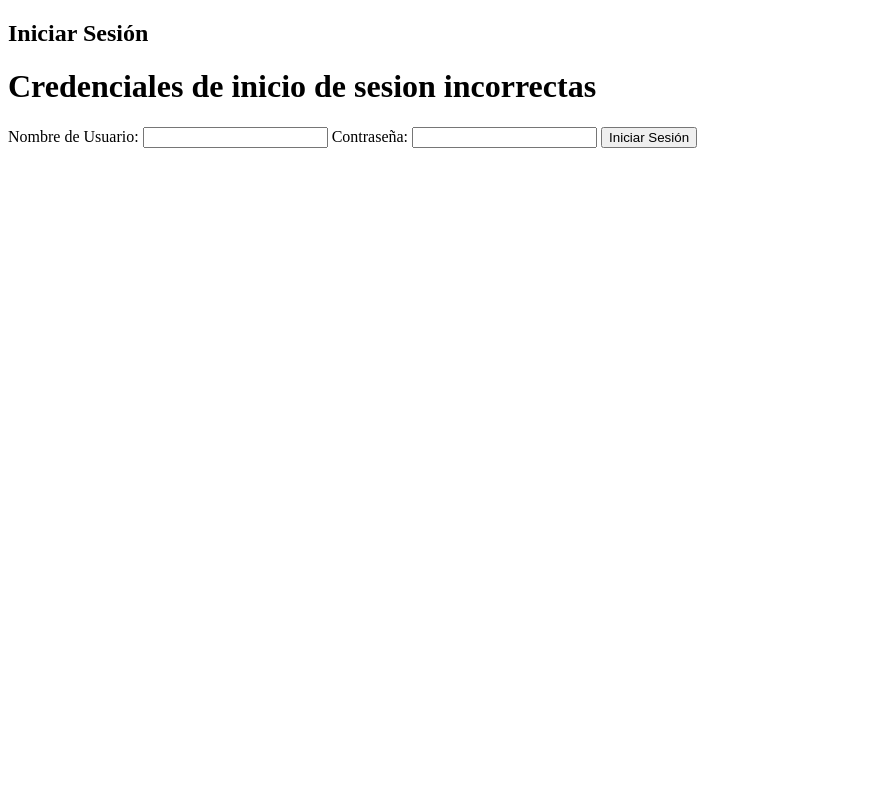
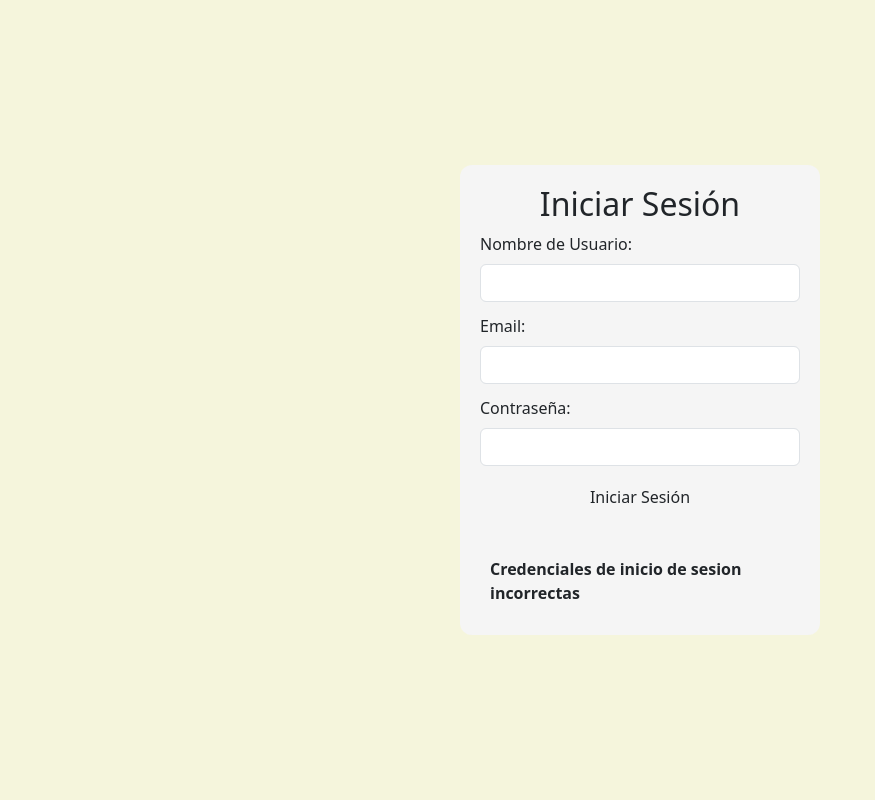
Before and after one commit to EdgardOrd/sneakerXstore, a PHP site: page /login.php?error=6969 in a window 1280 px wide. Shown: the whole page, without its empty margins (0-875 px from the left). Run offline with PHP 8.4, Linux system fonts and the light colour scheme; a user stored in the database is signed in.

Commit message:
Agregando DB usuarios y diseño de login

```diff
--- a/login.php
+++ b/login.php
@@ -1,24 +1,95 @@
 <!DOCTYPE html>
 <html>
+<head>
+    <style>
+    .login{
+    width: 360px;
+    height: min-content;
+    padding: 20px;
+    border-radius: 12px;
+    background-color: whitesmoke;
+  }
 
-<head>
+  .my-body{
+    height: 100vh;
+    display: flex;
+    align-items: center;
+    justify-content: center;
+    background-color: beige;
+    margin: 0;
+    padding: 0;
+    box-sizing: border-box;
+  }
+
+  .login h1{
+    font-size: 36px;
+    margin-bottom: 25px;
+  }
+
+  .login form .form-group{
+    margin-bottom: 12px;
+  }
+
+  .login form input[type="submit"]
+  {
+    font-size: 20px;
+    margin-top: 15px;
+  }
+
+  .error
+  {
+    font-weight: bold;
+    margin: 5px;
+    padding: 5px;
+  }
+    </style>
+
+    <link href="https://cdn.jsdelivr.net/npm/bootstrap@5.3.0-alpha3/dist/css/bootstrap.min.css" rel="stylesheet" integrity="sha384-KK94CHFLLe+nY2dmCWGMq91rCGa5gtU4mk92HdvYe+M/SXH301p5ILy+dN9+nJOZ" crossorigin="anonymous">
+    <script src="https://cdn.jsdelivr.net/npm/bootstrap@5.3.0-alpha3/dist/js/bootstrap.bundle.min.js" integrity="sha384-ENjdO4Dr2bkBIFxQpeoTz1HIcje39Wm4jDKdf19U8gI4ddQ3GYNS7NTKfAdVQSZe" crossorigin="anonymous"></script>
+
+    <link rel="stylesheet" href="style.css">
+
+
     <title>Iniciar Sesión</title>
 </head>
 
-<body>
-    <h2>Iniciar Sesión</h2>
+<body class="my-body">
+
+    <div class="login">
+
+    <h2 class="text-center">Iniciar Sesión</h2>
+
+    <form action="./php/session.php" method="post">
+        <div class="form-group">
+            <label class="form-label" for="username">Nombre de Usuario:</label>
+            <input class="form-control" type="text" id="username" name="username" required>
+        </div>
+
+        <div class="form-group">
+            <label class="form-label" for="email">Email:</label>
+            <input class="form-control" type="text" id="email" name="email" required>
+        </div>
+
+        <div class="form-group">
+            <label class="form-label" for="password">Contraseña:</label>
+            <input class="form-control" type="password" id="password" name="password" required>
+        </div>
+
+        <div class="form-group">
+            <button class="btn btn-sucess w-100" type="submit">Iniciar Sesión</button>
+            <br><br>
+
+        </div>
+
+
     <?php
     if (isset($_GET['error'])) {
-        echo "<h1>Credenciales de inicio de sesion incorrectas</h1>";
+        echo "<p class='error'>Credenciales de inicio de sesion incorrectas</p>";
     }
-    ?>
-    <form action="./php/session.php" method="post">
-        <label for="username">Nombre de Usuario:</label>
-        <input type="text" id="username" name="username" required>
-        <label for="password">Contraseña:</label>
-        <input type="password" id="password" name="password" required>
-        <button type="submit">Iniciar Sesión</button>
-    </form>
+?>
+</div> <!-- cierra el div del contenedor del formulario -->
+
+<br><br>
+
 </body>
-
 </html>
```
Also changed, not shown: usuarios.sql (added, +69 -0 lines), style.css (line endings or trailing spaces).
